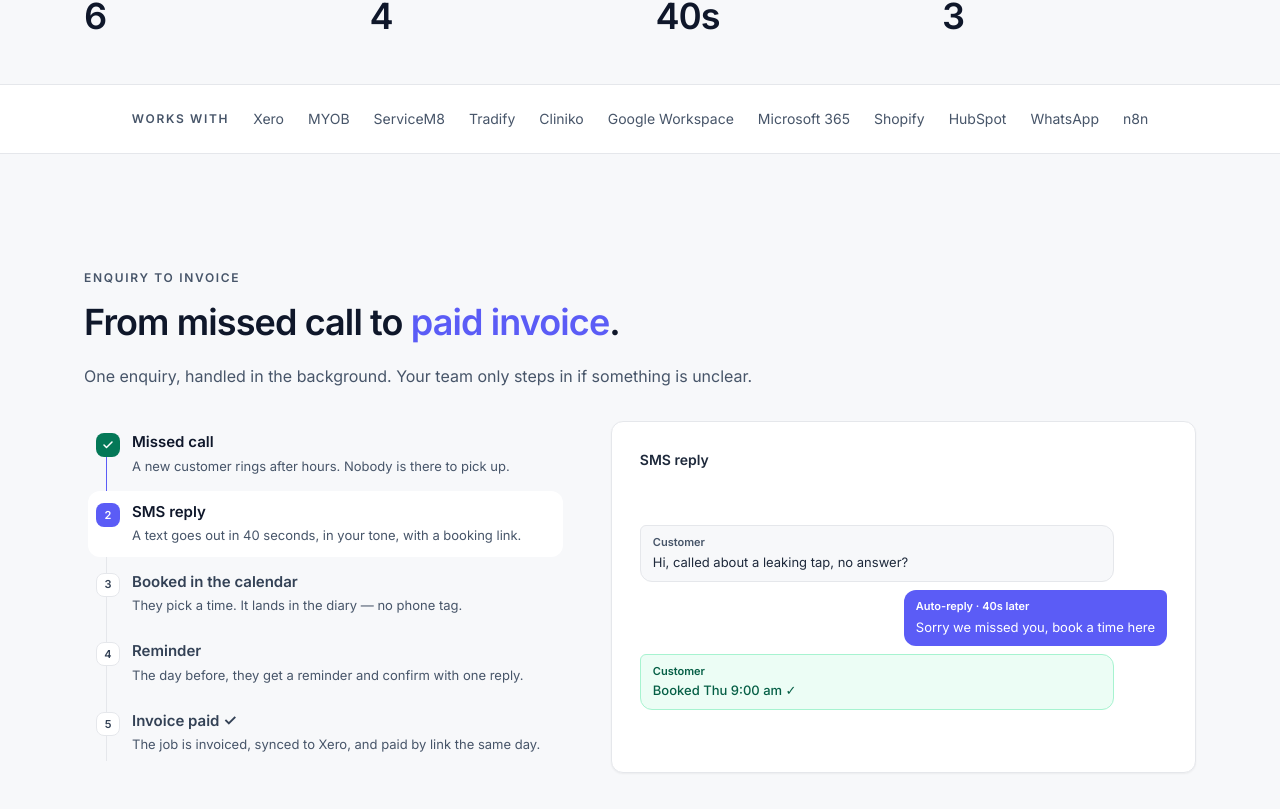
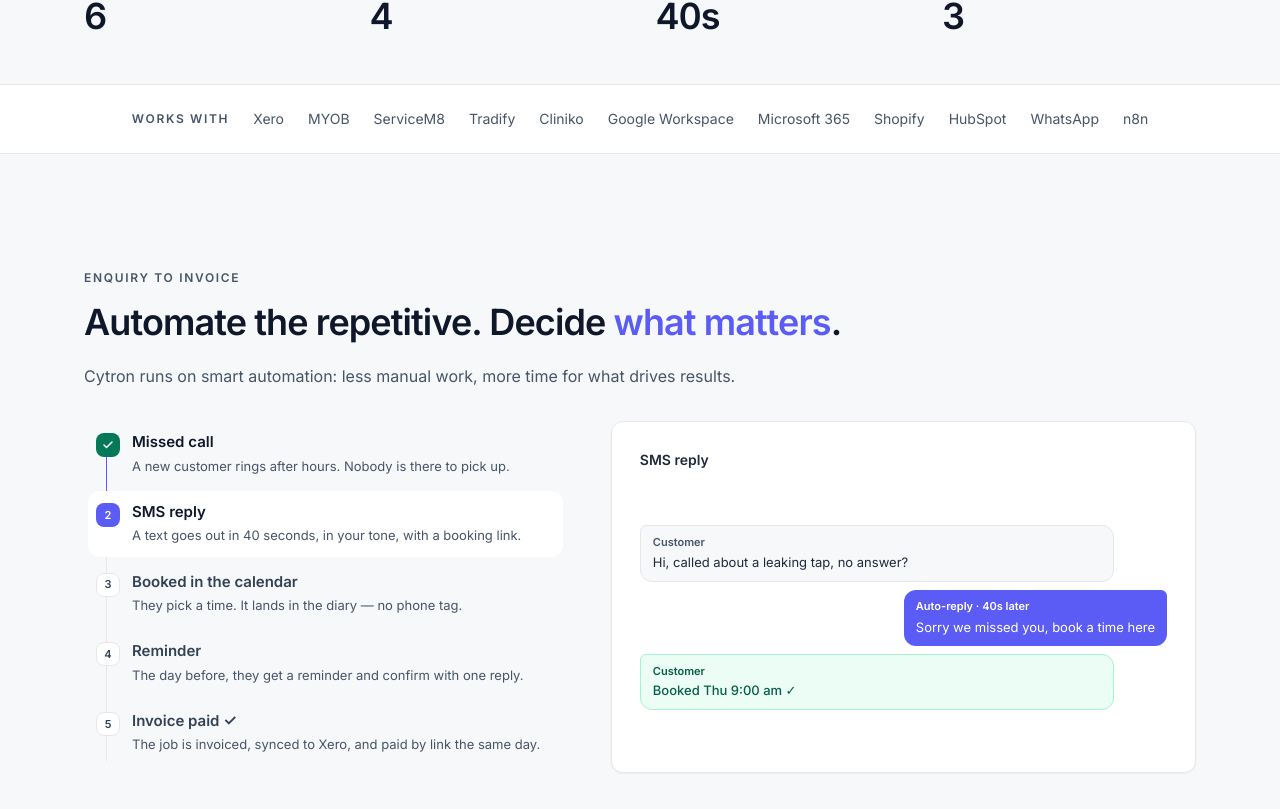
Before and after one commit to thiagocaian/Generate-auto-post-AI-videos-to-social-media-with-Veo3-and-Blotato, a Next.js app: page / in a window 1280 px wide. Shown: the part 879-1688 px from the top of the page. Built offline with nearby package versions, Linux system fonts and the light colour scheme.

Commit message:
Update walkthrough heading to automate the repetitive / decide what matters
Replace the #walkthrough heading and supporting line. Site copy stays in English.

```diff
--- a/components/marketing/walkthrough.tsx
+++ b/components/marketing/walkthrough.tsx
@@ -36,10 +36,10 @@ function WalkthroughHeader() {
     <div className="max-w-3xl">
       <Eyebrow>Enquiry to invoice</Eyebrow>
       <Heading>
-        From missed call to <Accent>paid invoice</Accent>.
+        Automate the repetitive. Decide <Accent>what matters</Accent>.
       </Heading>
       <p className="mt-4 max-w-2xl leading-relaxed text-slate-600">
-        One enquiry, handled in the background. Your team only steps in if something is unclear.
+        Cytron runs on smart automation: less manual work, more time for what drives results.
       </p>
     </div>
   );
```
